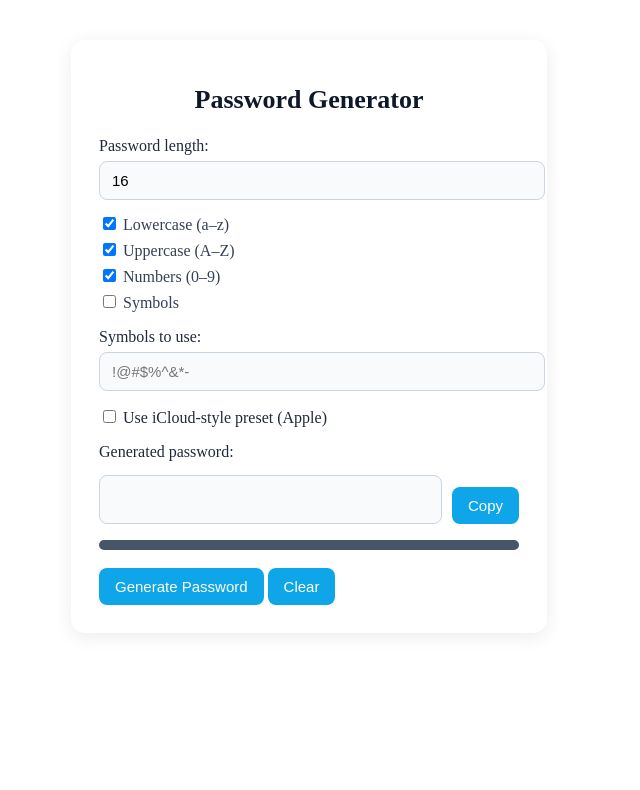
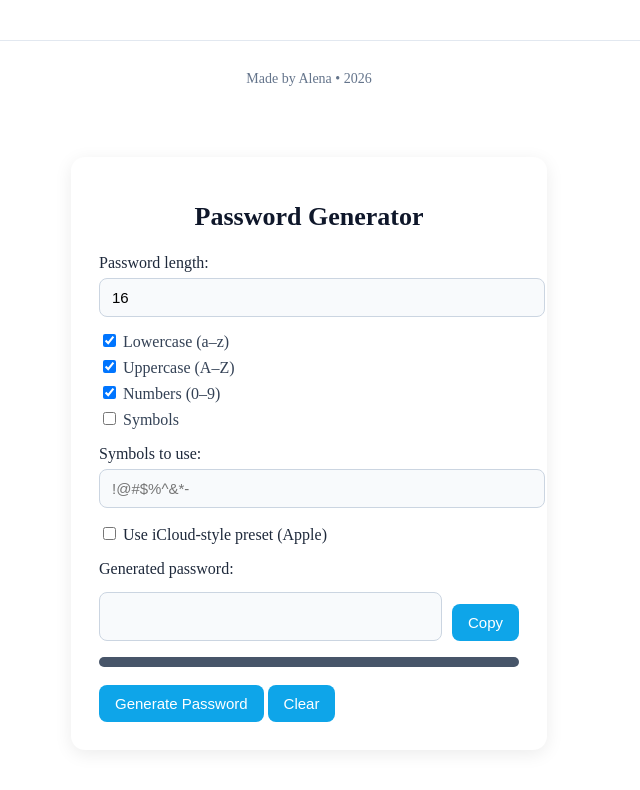
Before and after one commit to mytherapy-coding/Password-Generator, a plain HTML site: page index.html in a window 1280 px wide. Shown: the whole page, without its empty margins (331-971 px from the left). Drawn offline with Linux system fonts and the light colour scheme.

Commit message:
Add footer with author signature

```diff
--- a/index.html
+++ b/index.html
@@ -6,6 +6,11 @@
   <title>Password Generator</title>
   <link rel="stylesheet" href="./style.css" />
 </head>
+
+<footer class="footer">
+  <p>Made by Alena • 2026</p>
+</footer>
+
 
 <body>
   <main class="container">
--- a/style.css
+++ b/style.css
@@ -121,3 +121,12 @@ button:disabled {
   font-size: 14px;
   margin-top: 4px;
 }
+
+.footer {
+  margin-top: 40px;
+  padding: 16px 0;
+  text-align: center;
+  color: #64748b;
+  font-size: 14px;
+  border-top: 1px solid #e2e8f0;
+}
```
